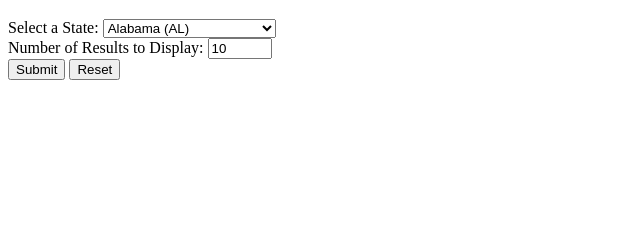
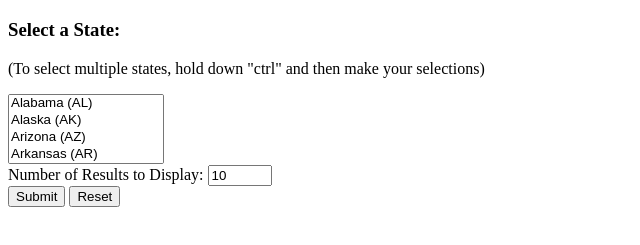
Before and after one commit to kaitlynyancey/park-finder-app, a plain HTML site: page index.html in a window 1280 px wide. Shown: the part 61-306 px from the top of the page, without its empty margins (0-640 px from the left). Drawn offline with nearby package versions, Linux system fonts and the light colour scheme.

Commit message:
updating to allow for muliple state selections in form submission

```diff
--- a/index.html
+++ b/index.html
@@ -10,8 +10,9 @@
     <h1>National Park Finder</h1>
     <section>
       <form>
-        <label for="state">Select a State:</label>
-        <select id="state" name="state">
+        <h3><label for="state">Select a State:</label></h3>
+        <p>(To select multiple states, hold down "ctrl" and then make your selections)</p>
+        <select id="state" name="state" multiple>
 	        <option value="AL">Alabama (AL)</option>
 	        <option value="AK">Alaska (AK)</option>
           <option value="AZ">Arizona (AZ)</option>
```
